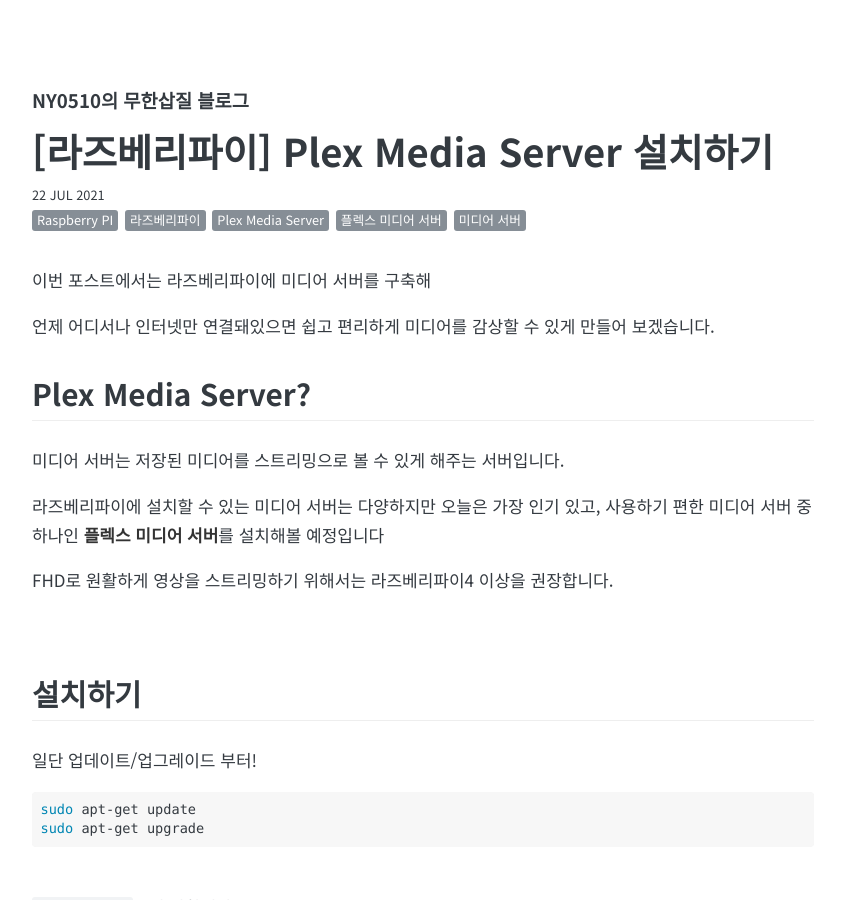
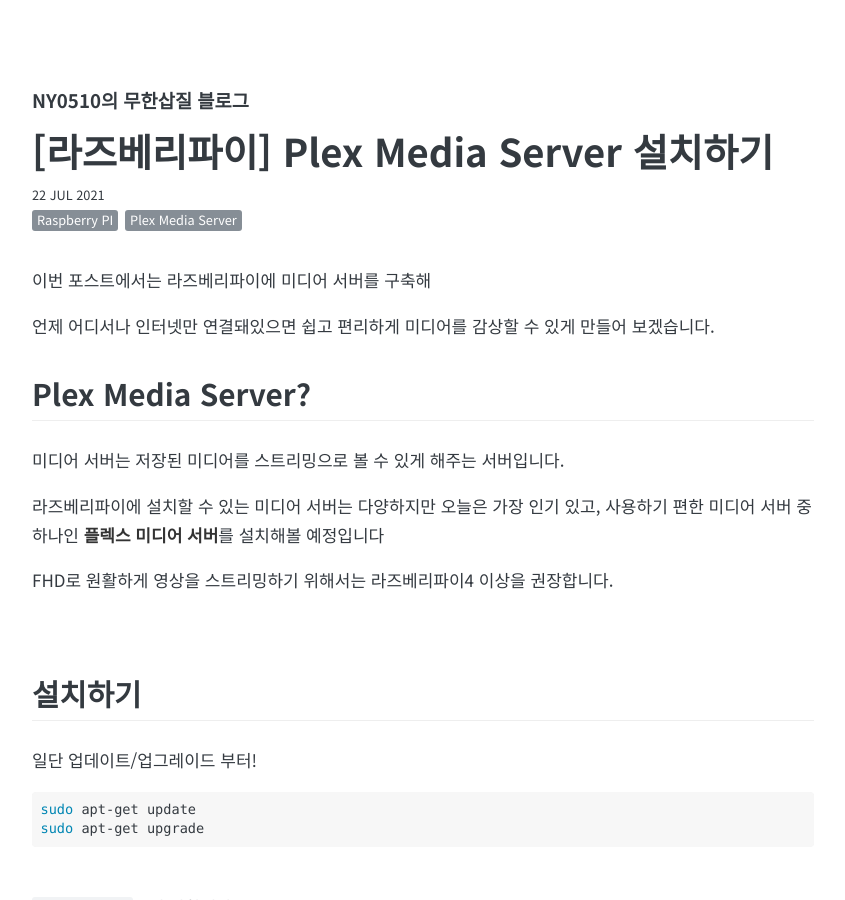
Before and after one commit to NY0510/Blog.old, a Jekyll site: the page built from _posts/2021-07-22-installing-plex-media-server-on-raspberry-pi.md, in a window 1280 px wide and 900 px high. Shown: the whole window, without its empty margins (217-1062 px from the left). Built offline with Jekyll 4.4.1, drawn with Linux system fonts in a browser that asks for light colours; some web fonts are replaced; comment, search, counter and statistics services are not loaded.

```diff
--- a/_posts/2021-07-22-installing-plex-media-server-on-raspberry-pi.md
+++ b/_posts/2021-07-22-installing-plex-media-server-on-raspberry-pi.md
@@ -5,10 +5,7 @@
 comments: true
 tags:
     - Raspberry PI
-    - 라즈베리파이
     - Plex Media Server
-    - 플렉스 미디어 서버
-    - 미디어 서버
 ---
 
 이번 포스트에서는 라즈베리파이에 미디어 서버를 구축해
```
Also changed, not shown: _posts/2021-07-24-setting-up-swap-on-raspberry-pi.md (+0 -2 lines).
